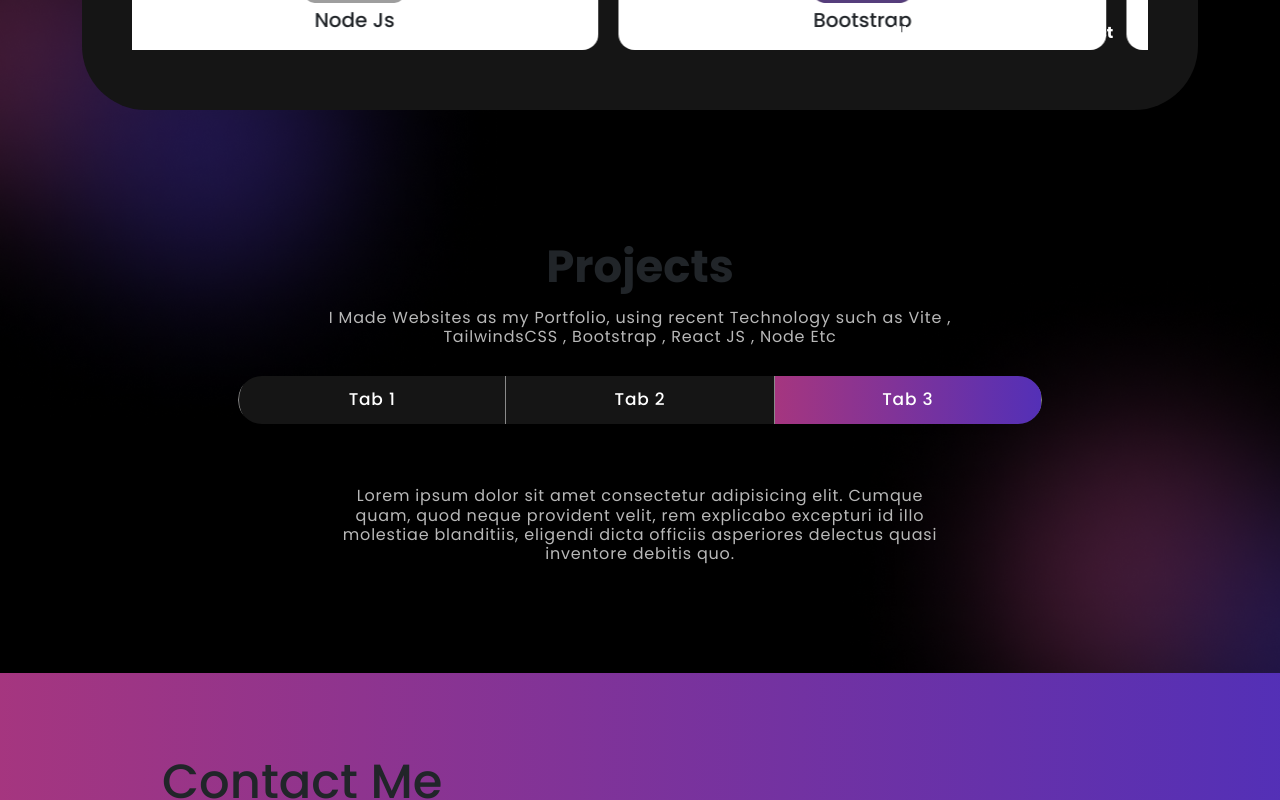
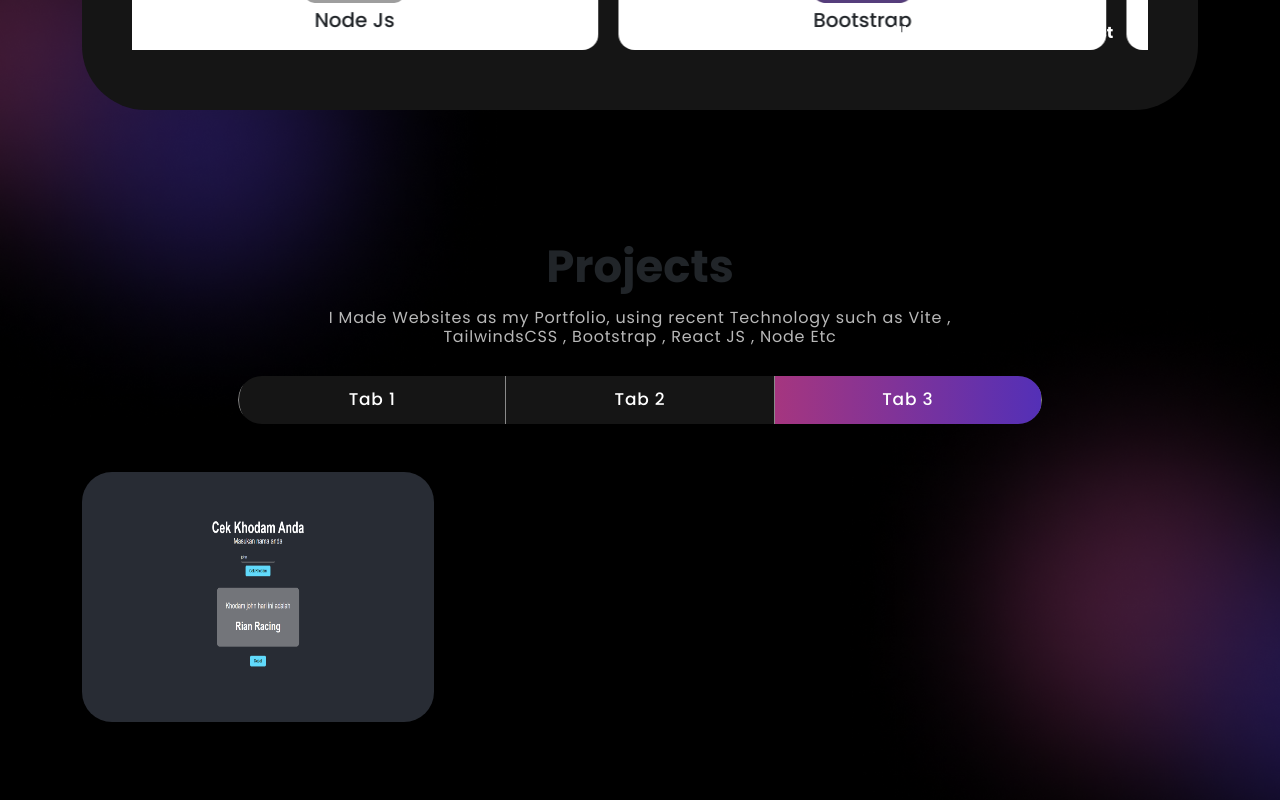
Before and after one commit to adzashel/portfolio, a React (Vite) app: page / in a window 1280 px wide. Both pictures are taken after a click on the tab "Tab 3". Shown: the part 1104-1904 px from the top of the page. Built offline with nearby package versions, Linux system fonts and the light colour scheme; grey boxes are pictures that could not be loaded.

Commit message:
add new project

```diff
--- /dev/null
+++ b/src/Component/ProjectCard3.jsx
@@ -0,0 +1,19 @@
+
+const ProjectCard3 = ({ title , desc , image , link }) => {
+  return (
+    <div>
+      <div className="proj-imgbx">
+        <img src={image} alt="link" className="img-fluid" />
+        <a href={link} className="proj-text">
+          {" "}
+          <div className="proj-txtx">
+            <h4>{title}</h4>
+            <span>{desc}</span>
+          </div>
+        </a>
+      </div>
+    </div>
+  )
+}
+
+export default ProjectCard3
--- a/src/Component/ProjectContainer.jsx
+++ b/src/Component/ProjectContainer.jsx
@@ -3,9 +3,9 @@ import { ProjectCard } from "./ProjectCard";
 import { ProjectCards2 } from "../Component/ProjectCards2";
 import TrackVisibility from "react-on-screen";
 import "animate.css";
+import ProjectCard3 from "./ProjectCard3";
 
-
-export const ProjectContainer = ({ projectData, projectData2 }) => {
+export const ProjectContainer = ({ projectData, projectData2, projects3 }) => {
   return (
     <Tab.Container id="projects-tabs" defaultActiveKey="first">
       <TrackVisibility>
@@ -31,9 +31,7 @@ export const ProjectContainer = ({ projectData, projectData2 }) => {
           </Nav>
         )}
       </TrackVisibility>
-      <Tab.Content
-        id="slideInUp"
-      >
+      <Tab.Content id="slideInUp">
         <Tab.Pane eventKey="first">
           <div className="project-container">
             {projectData.map((project, index) => {
@@ -44,17 +42,16 @@ export const ProjectContainer = ({ projectData, projectData2 }) => {
         <Tab.Pane eventKey="second">
           <div className="project-container">
             {projectData2.map((project2, index) => {
-              return <ProjectCards2 key={index} {...project2}/>;
+              return <ProjectCards2 key={index} {...project2} />;
             })}
           </div>
         </Tab.Pane>
         <Tab.Pane eventKey="third">
-          <p>
-            Lorem ipsum dolor sit amet consectetur adipisicing elit. Cumque
-            quam, quod neque provident velit, rem explicabo excepturi id illo
-            molestiae blanditiis, eligendi dicta officiis asperiores delectus
-            quasi inventore debitis quo.
-          </p>
+          <div className="project-container">
+            {projects3.map((project3, index) => {
+              return <ProjectCard3 key={index} {...project3} />;
+            })}
+          </div>
         </Tab.Pane>
       </Tab.Content>
     </Tab.Container>
--- a/src/Component/Projects.jsx
+++ b/src/Component/Projects.jsx
@@ -12,7 +12,7 @@ import projectImg10 from "../assets/img/quote-generator.png";
 import colorSharp2 from "../assets/img/color-sharp2.png";
 import project11 from "../assets/img/BookApp.png";
 import project12 from "../assets/img/weatherApp.png";
-
+import  project13 from "../assets/img/projectKhodam.png";
 import "animate.css";
 import TrackVisibility from "react-on-screen";
 import { ProjectContainer } from "../Component/ProjectContainer";
@@ -82,13 +82,22 @@ export const Projects = () => {
       title: "Book Application ",
       desc: "ReactJs , NodeJs , JavaScript",
       image: project11,
-      link : "https://bookapp-sepia.vercel.app/",
+      link: "https://bookapp-sepia.vercel.app/",
     },
     {
       title: " Weather Application ",
       desc: "ReactJs , NodeJs , JavaScript",
       image: project12,
-      link : "https://weather-app-mu-sooty-55.vercel.app/",
+      link: "https://weather-app-mu-sooty-55.vercel.app/",
+    },
+  ];
+
+  const project3 = [
+    {
+      title: "Cek Khodam App",
+      desc: "Reactjs",
+      image: project13,
+      link: "https://cek-khodam.vercel.app/",
     },
   ];
 
@@ -116,7 +125,11 @@ export const Projects = () => {
               )}
             </TrackVisibility>
           </div>
-          <ProjectContainer projectData={projects} projectData2={projects2} />
+          <ProjectContainer
+            projectData={projects}
+            projectData2={projects2}
+            projects3={project3}
+          />
         </Row>
       </Container>
       <img className="background-image-right" src={colorSharp2}></img>
--- a/src/Component/SkillHeader.jsx
+++ b/src/Component/SkillHeader.jsx
@@ -11,7 +11,7 @@ const SkillHeader = () => {
               ? "animate__animated animate__fadeIn animate__slow"
               : "animate__animated animate__fadeOut animate__slow"
           }
-        >
+        >56
           Skills
         </h2>
         <p
```
Also changed, not shown: src/assets/img/projectKhodam.png (added), src/assets/img/python.jpg (added).
